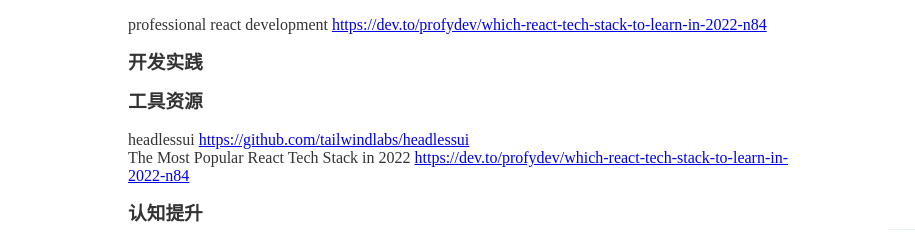
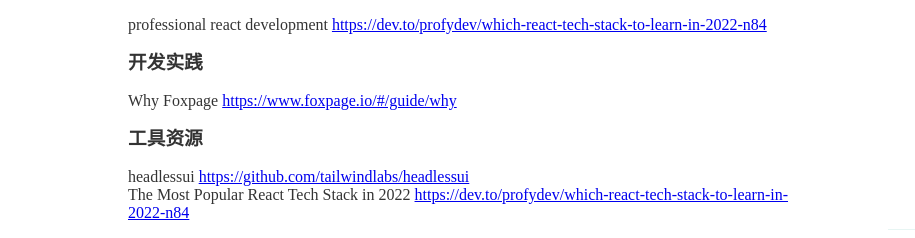
Before and after one commit to hzzheng/blog, a Gatsby site: page /weekly/77 in a window 1280 px wide. Shown: the part 150-388 px from the top of the page, 0-915 px from the left. Built offline with nearby package versions, Linux system fonts and the light colour scheme; Gatsby itself is replaced by a stand-in of ours; some packages are replaced by stand-ins of ours; some icons are missing; what typography-theme-fairy-gates would draw is missing.

Commit message:
chore: udpate

```diff
--- a/src/weekly/77.md
+++ b/src/weekly/77.md
@@ -8,7 +8,7 @@
 1. professional react development https://dev.to/profydev/which-react-tech-stack-to-learn-in-2022-n84
 
 ### 开发实践
-
+1. Why Foxpage https://www.foxpage.io/#/guide/why
 
 ### 工具资源
 1. headlessui https://github.com/tailwindlabs/headlessui
```
